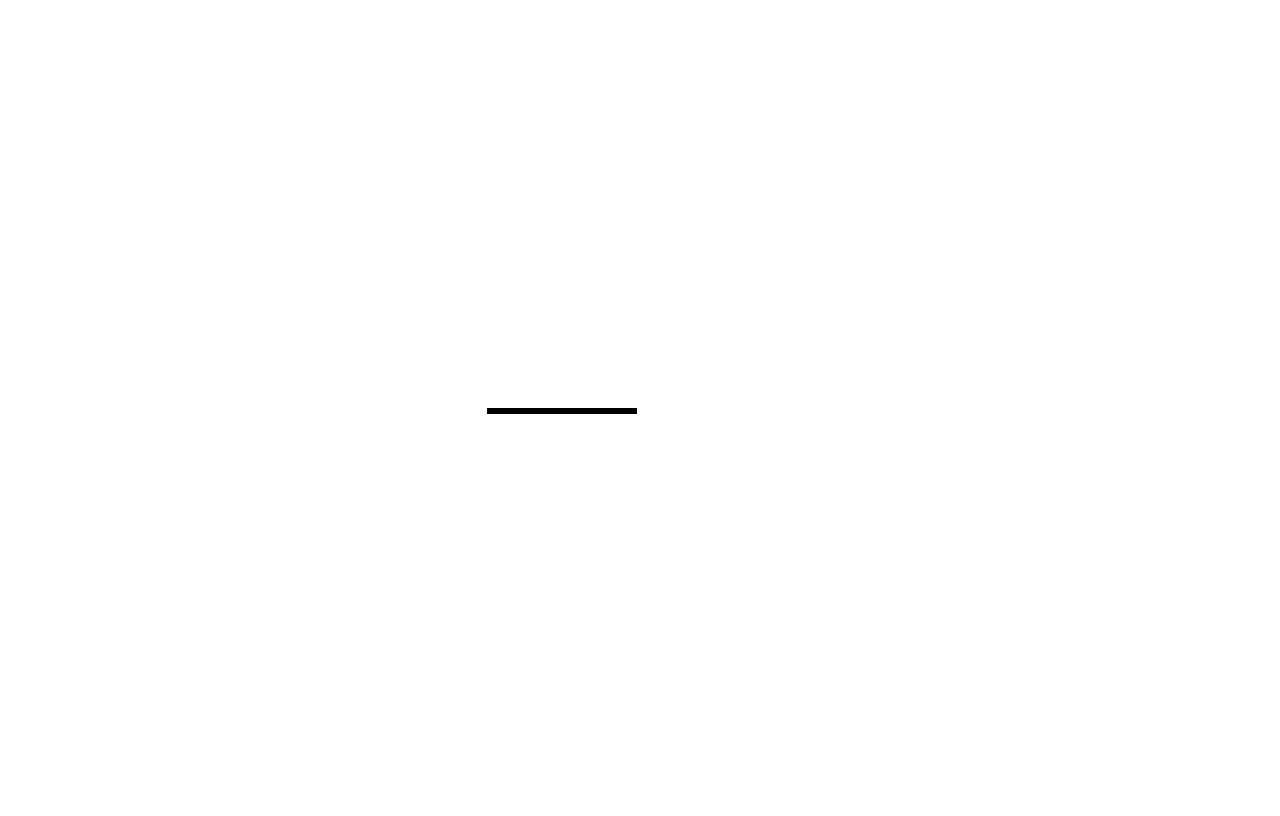
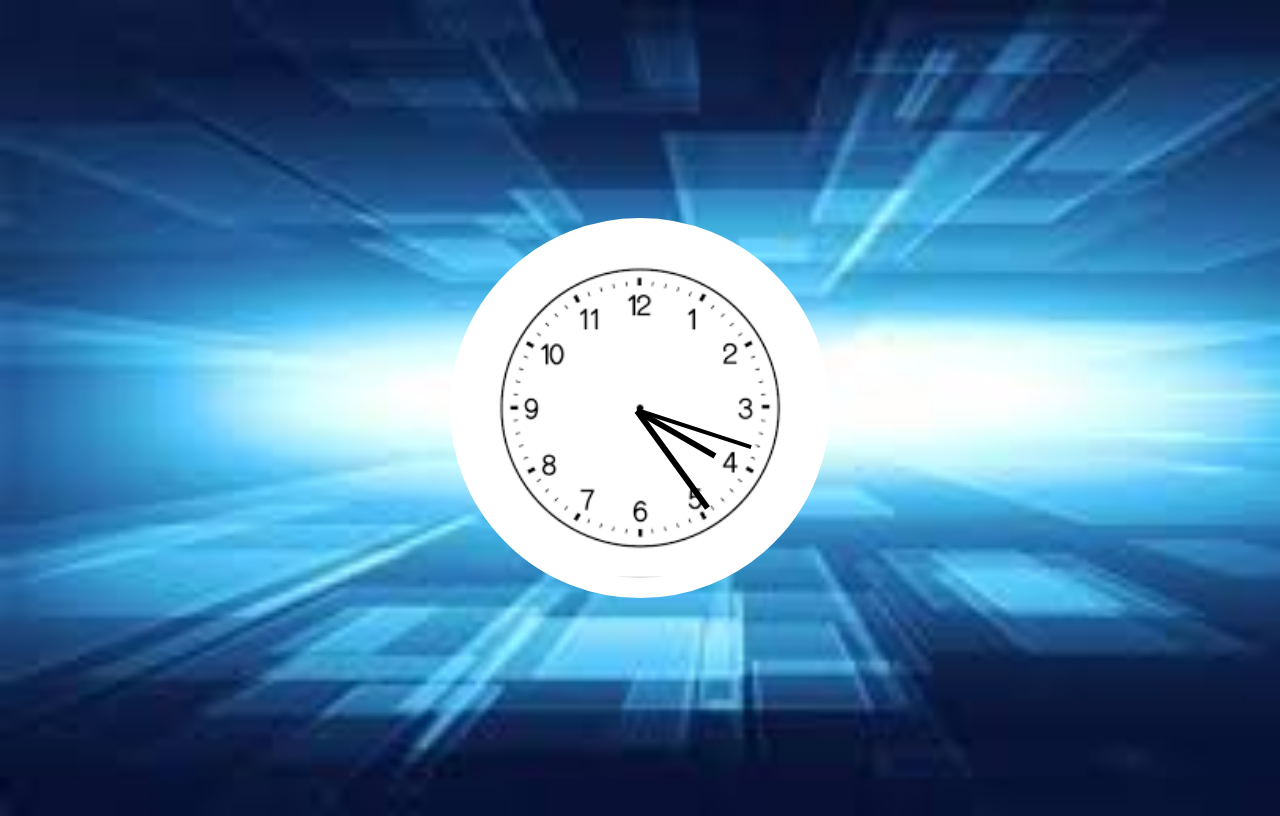
Before and after one commit to jarom-xpanse/js30, a plain HTML site: page 2_clock/index.html in a window 1280 px wide. Drawn offline with Linux system fonts and the light colour scheme.

Commit message:
clock activiti finished and added

```diff
--- a/2_clock/index.html
+++ b/2_clock/index.html
@@ -22,8 +22,51 @@
 
     <script>
     // insert javascript codes here
+    const secondHand = document.querySelector('.second-hand');
+    const minsHand = document.querySelector('.min-hand');
+    const hourHand = document.querySelector('.hour-hand');
 
+    function setDate() {
+        const now = new Date();
+        const seconds = now.getSeconds();
+        const mins = now.getMinutes();
+        const hour = now.getHours()
 
+        const secondDegrees = ((seconds / 60) * 360) + 90;
+        const minsDegrees = ((mins / 60) * 360 ) + 90;
+        const hourDegrees = ((hour / 12) * 360) + 90;
+
+        // console.log(hour + " " + mins + " " + seconds);
+
+        secondHand.style.transform = `rotate(${secondDegrees}deg)`;
+        minsHand.style.transform = `rotate(${minsDegrees}deg)`;
+        hourHand.style.transform = `rotate(${hourDegrees}deg)`;
+
+        if(secondDegrees >= (((59 / 60) * 360) + 90)) {
+            removeTransition(); // run if secondHand is in 59th seconds
+        }
+    }
+
+    function removeTransition() {
+        const transitionValue = [secondHand.style.transition,
+        minsHand.style.transition,
+        hourHand.style.transition
+        ];
+
+        secondHand.style.transition = 'none';
+        minsHand.style.transition = 'none';
+        hourHand.style.transition = 'none';
+
+        setTimeout(()=>{
+            secondHand.style.transition = transitionValue[0];
+            minsHand.style.transition = transitionValue[1];
+            hourHand.style.transition = transitionValue[2];
+            console.log('transiction is now back;')
+        }, 1000)
+        console.log('transition removed')
+    }
+
+    setInterval(setDate, 1000);
 
 
 
--- a/2_clock/stylesheet.css
+++ b/2_clock/stylesheet.css
@@ -1,3 +1,10 @@
+html {
+	background: url('img/bg.jpg');
+	background-size: cover;
+	font-family: 'helvetica neue';
+	text-align: center;
+	font-size: 10px;
+}
 .clock-face{
 	position: relative;
 	width: 100%;
@@ -11,9 +18,15 @@
 	background: black;
 	position: absolute;
 	top: 50%;
+	transform-origin: 100%;
+	right: 50%;
+	transition: all 0.05s;
+	transition-timing-function: cubic-bezier(0, 2.6, 0.58, 1);
 }
 
 .clock {
+	background-image: url('img/clock.png');
+	background-size: cover;
 	width: 30rem;
 	height: 30rem;
 	border: 20px solid white;
@@ -35,10 +48,17 @@ body {
 	align-items: center;
 }
 
-html {
-	background: ;
-	background-size: cover;
-	font-family: 'helvetica neue';
-	text-align: center;
-	font-size: 10px;
+.hour-hand {
+	width: 30%;
+	top: 50%;
+	right: 50%;
 }
+
+.second-hand {
+	height: 4px;
+	width: 40%;
+}
+
+.min-hand {
+	width: 40%;
+}
```
Also changed, not shown: index.html (+23 -1 lines), 2_clock/img/clock.png (added).
